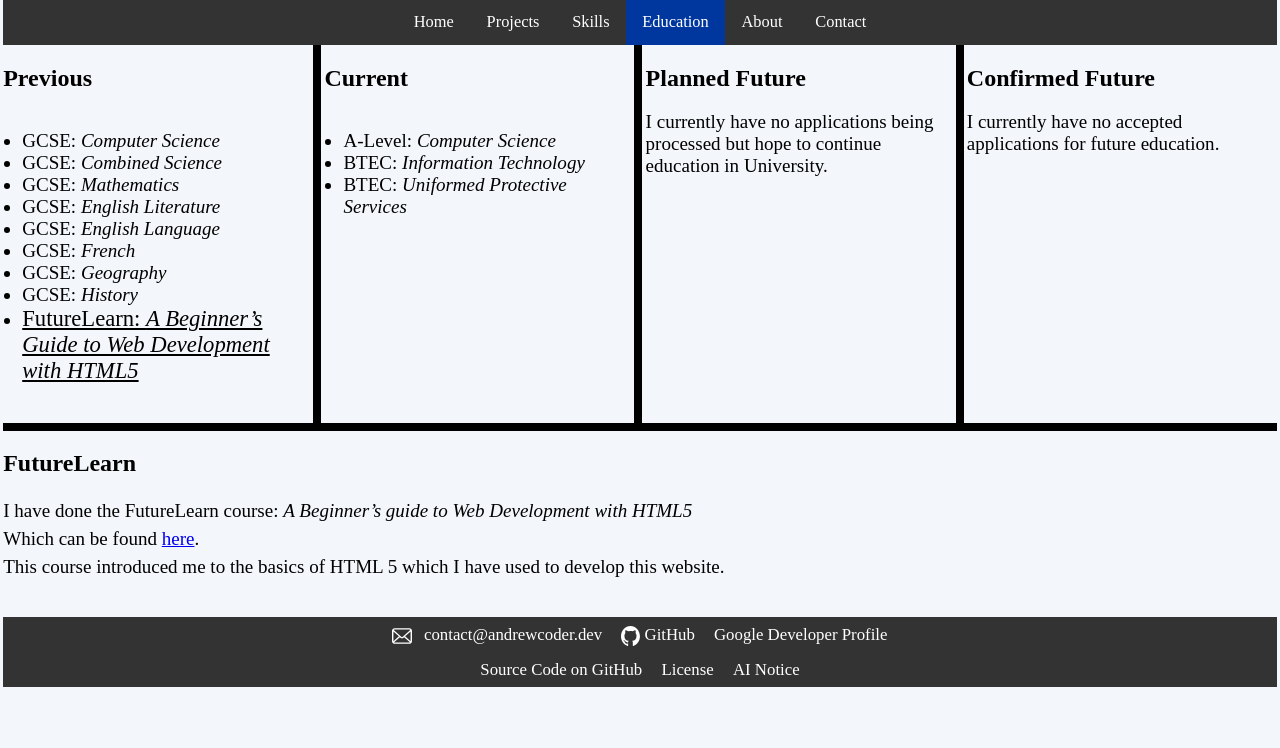
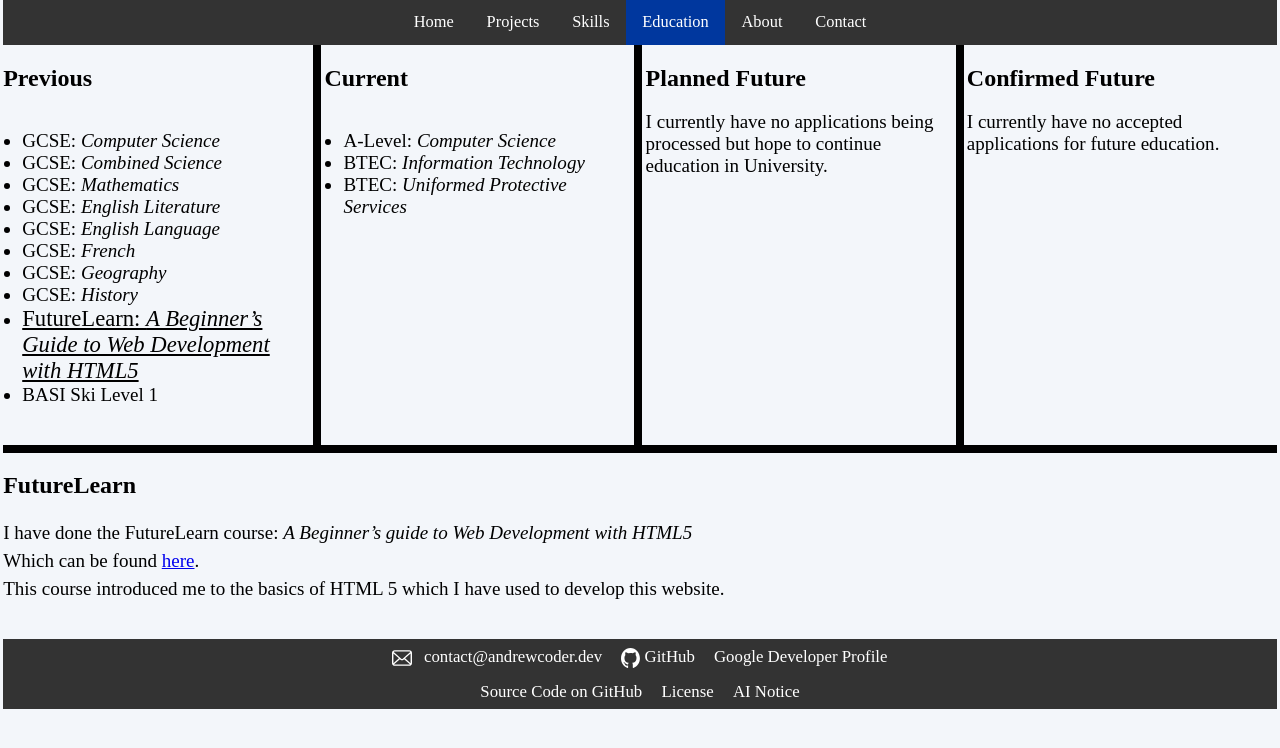
Before and after one commit to Andrew-Dev-Coder/Portfolio, a Jekyll site: the page built from Pages/OtherPages/education.html, in a window 1280 px wide. Shown: the top 748 px of the page. Built offline with Jekyll 4.4.1, drawn with Linux system fonts in a browser that asks for light colours.

Commit message:
Update education.html

```diff
--- a/Pages/OtherPages/education.html
+++ b/Pages/OtherPages/education.html
@@ -9,9 +9,9 @@
 </head>
 <body>
     {% include navbar.html %}
-    <!-- START WRAPPER -->
+
     <div class="wrapper" role="main">
-        <!-- START PREVIOUS -->
+
         <section class="education">
             <h1>Previous</h1>
             <ul class="list">
@@ -24,10 +24,10 @@
                 <li>GCSE: <em>Geography</em> </li>
                 <li>GCSE: <em>History</em> </li>
                 <li> <a class="internalLink" href="#FutureLearn">FutureLearn: <em>A Beginner’s Guide to Web Development with HTML5</em> </a> </li>
+                <li>BASI Ski Level 1</li>
             </ul>
         </section>
 
-        <!-- START CURRENT-->
         <section class="education">
             <h1>Current</h1>
             <ul class="list">
@@ -37,13 +37,11 @@
                 </ui>
         </section>
 
-        <!-- START PLANNED-->
         <section class="education">
             <h1>Planned Future</h1>
             <span>I currently have no applications being processed but hope to continue education in University.</span>
         </section>
 
-        <!-- START CONFIRMED-->
         <section class="education">
             <h1>Confirmed Future</h1>
             <span>I currently have no accepted applications for future education.</span>
@@ -51,9 +49,8 @@
 
     </div>
 
-    <!-- START DETAILs -->
     <div id="detailsWrapper">
-        <!-- START FUTURELEARN -->
+
         <article class="courseArticle">
             <h1>FutureLearn</h3>
             <p class="coursePharagraph">
```
